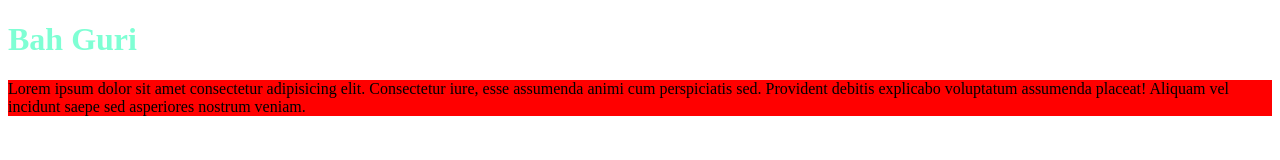
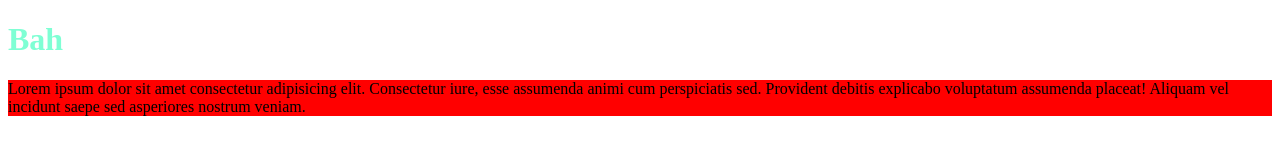
Before and after one commit to pedro-chandoha/Xand2.0, a plain HTML site: page index.html in a window 1280 px wide. Drawn offline with Linux system fonts and the light colour scheme.

Commit message:
tirei o guri

```diff
--- a/index.html
+++ b/index.html
@@ -8,7 +8,7 @@
     <link rel="stylesheet" href="style.css">
 </head>
 <body>
-    <h1>Bah Guri</h1>
+    <h1>Bah </h1>
     <p>Lorem ipsum dolor sit amet consectetur adipisicing elit. Consectetur iure, esse assumenda animi cum perspiciatis sed. Provident debitis explicabo voluptatum assumenda placeat! Aliquam vel incidunt saepe sed asperiores nostrum veniam.</p>
 </body>
 </html>
```
